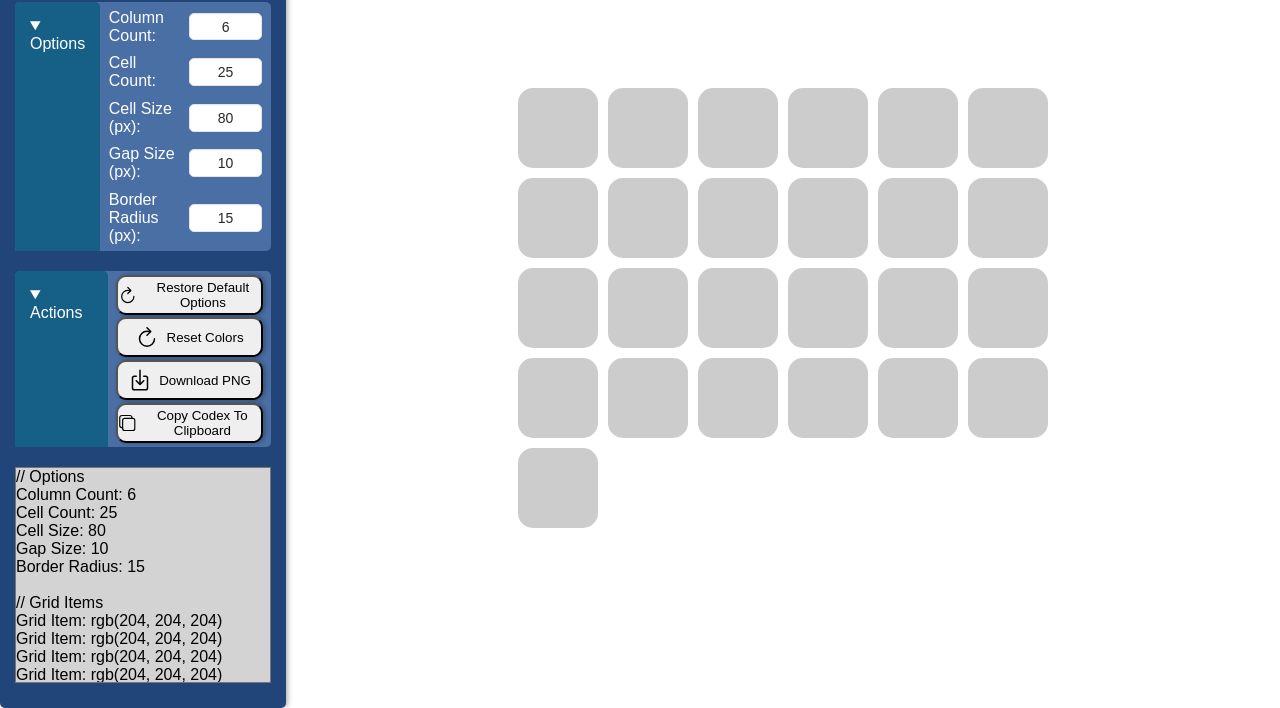
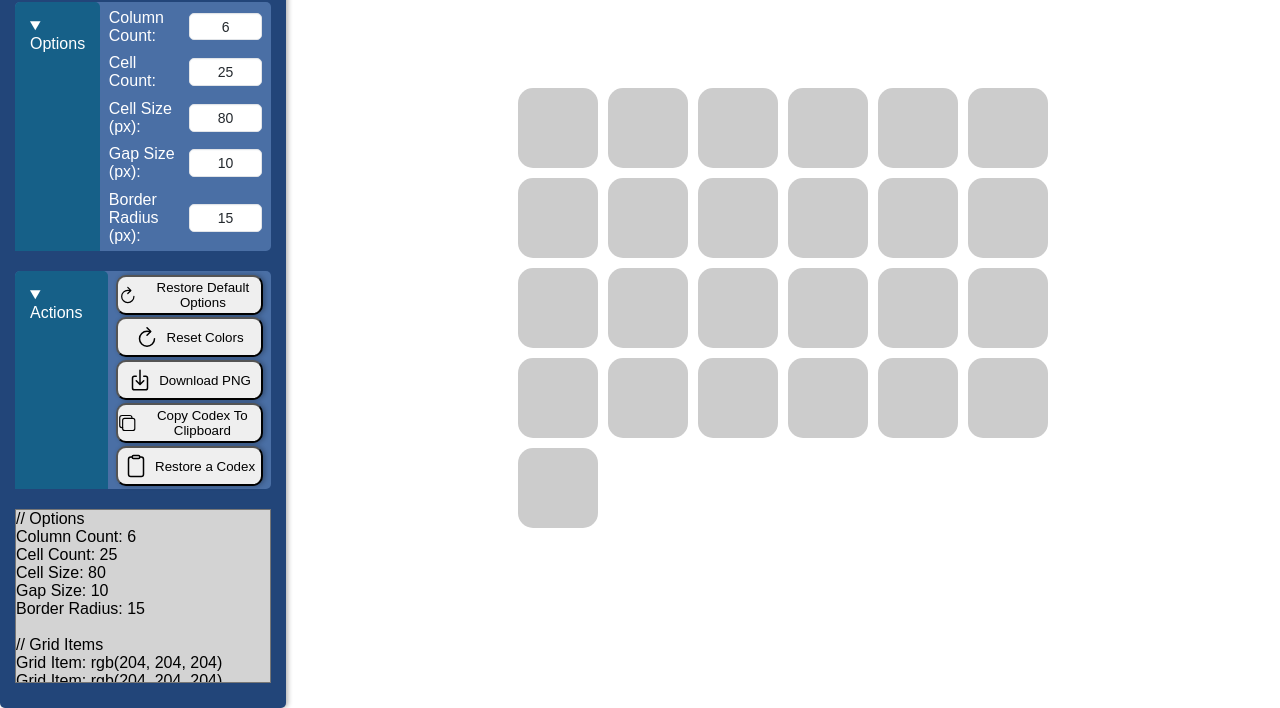
Before and after one commit to CraigMason19/Color-Codex, a website with bundled scripts: page index.html in a window 1280 px wide. Shown: the part 92-800 px from the top of the page. Built offline with nearby package versions, Linux system fonts and the light colour scheme.

Commit message:
Added a restore copy index button

```diff
--- a/index.html
+++ b/index.html
@@ -65,6 +65,11 @@
                 <button id="copy-codex-button">
                     <ion-icon name="copy-outline"></ion-icon>
                     Copy Codex To Clipboard
+                </button>
+
+                <button id="restore-codex-button">
+                    <ion-icon name="clipboard-outline"></ion-icon>
+                    Restore a Codex
                 </button>
             </div>
             <summary>Actions</summary>
```
